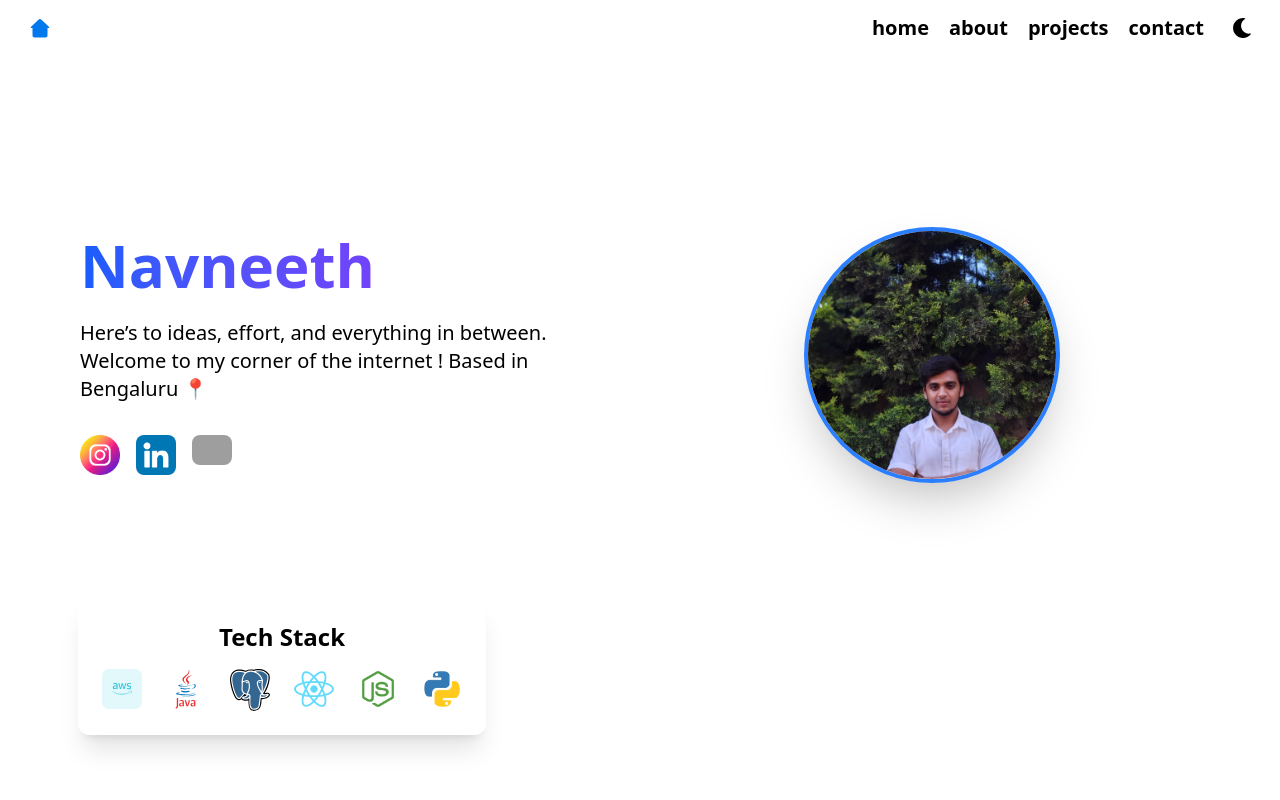
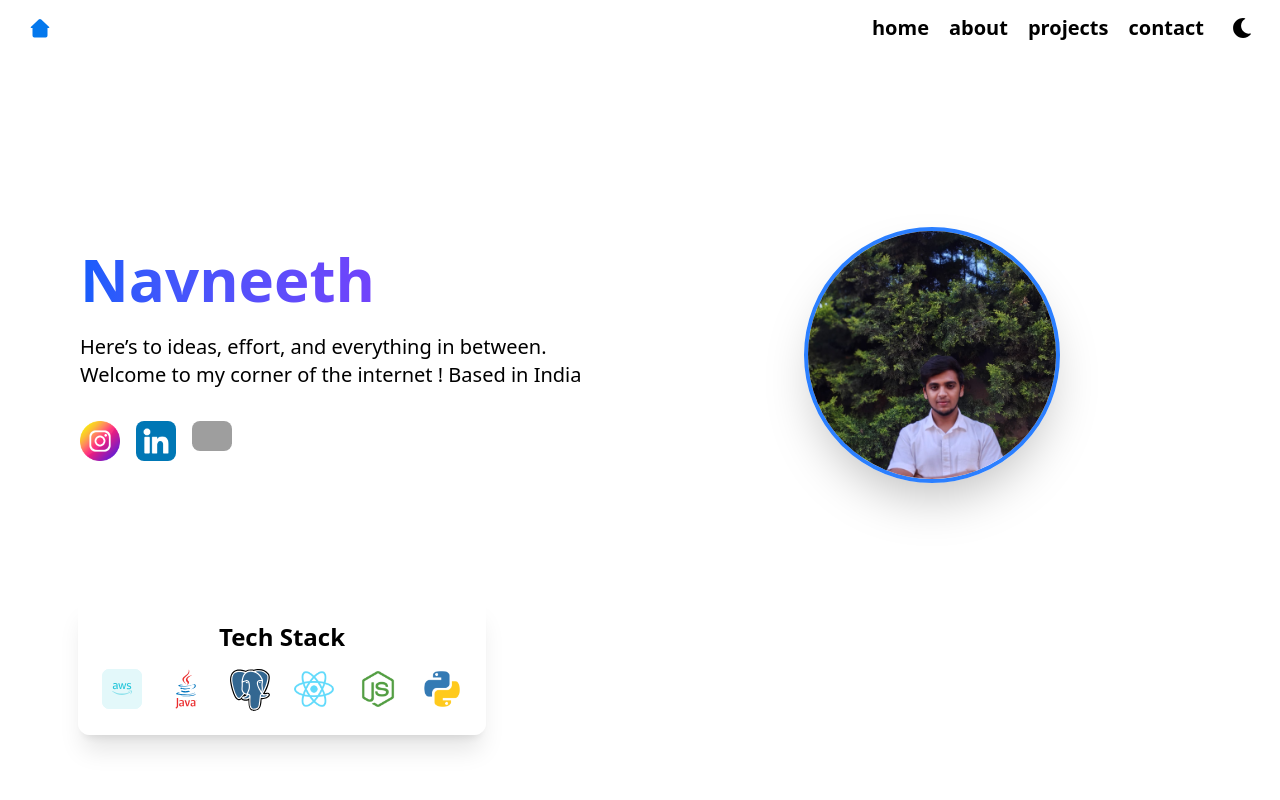
Before and after one commit to HyprerNova/Fort, a Next.js app: page / in a window 1280 px wide. Shown: the top 800 px of the page. Built offline with nearby package versions, Linux system fonts and the light colour scheme; grey boxes are pictures that could not be loaded.

Commit message:
minor adjustments

```diff
--- a/sections/home.jsx
+++ b/sections/home.jsx
@@ -28,7 +28,7 @@
               }`}
             >
               Here’s to ideas, effort, and everything in between. Welcome to my
-              corner of the internet ! Based in Bengaluru 📍
+              corner of the internet ! Based in India
             </p>
             <div className="social_links flex gap-4">
               <a
```
